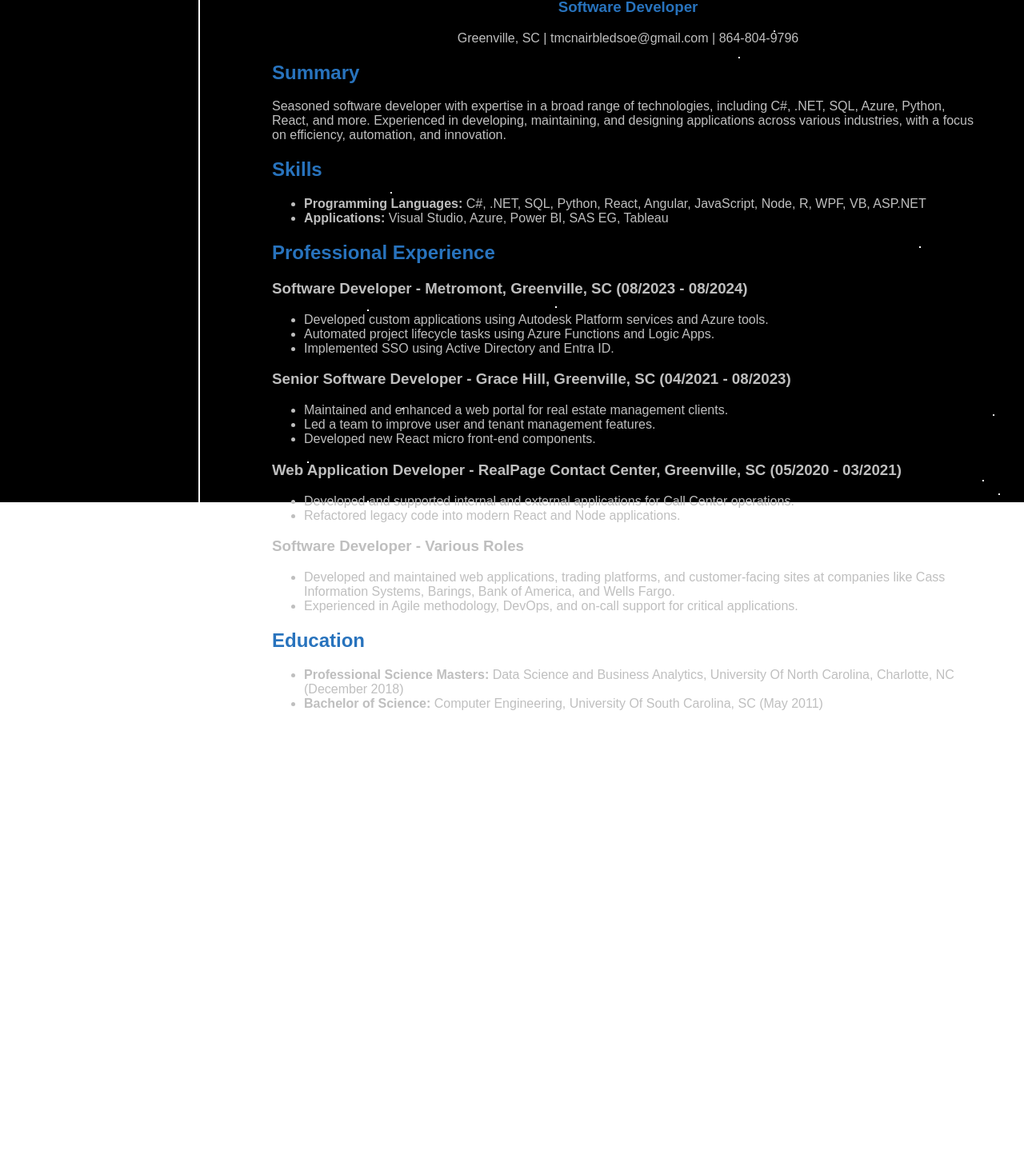
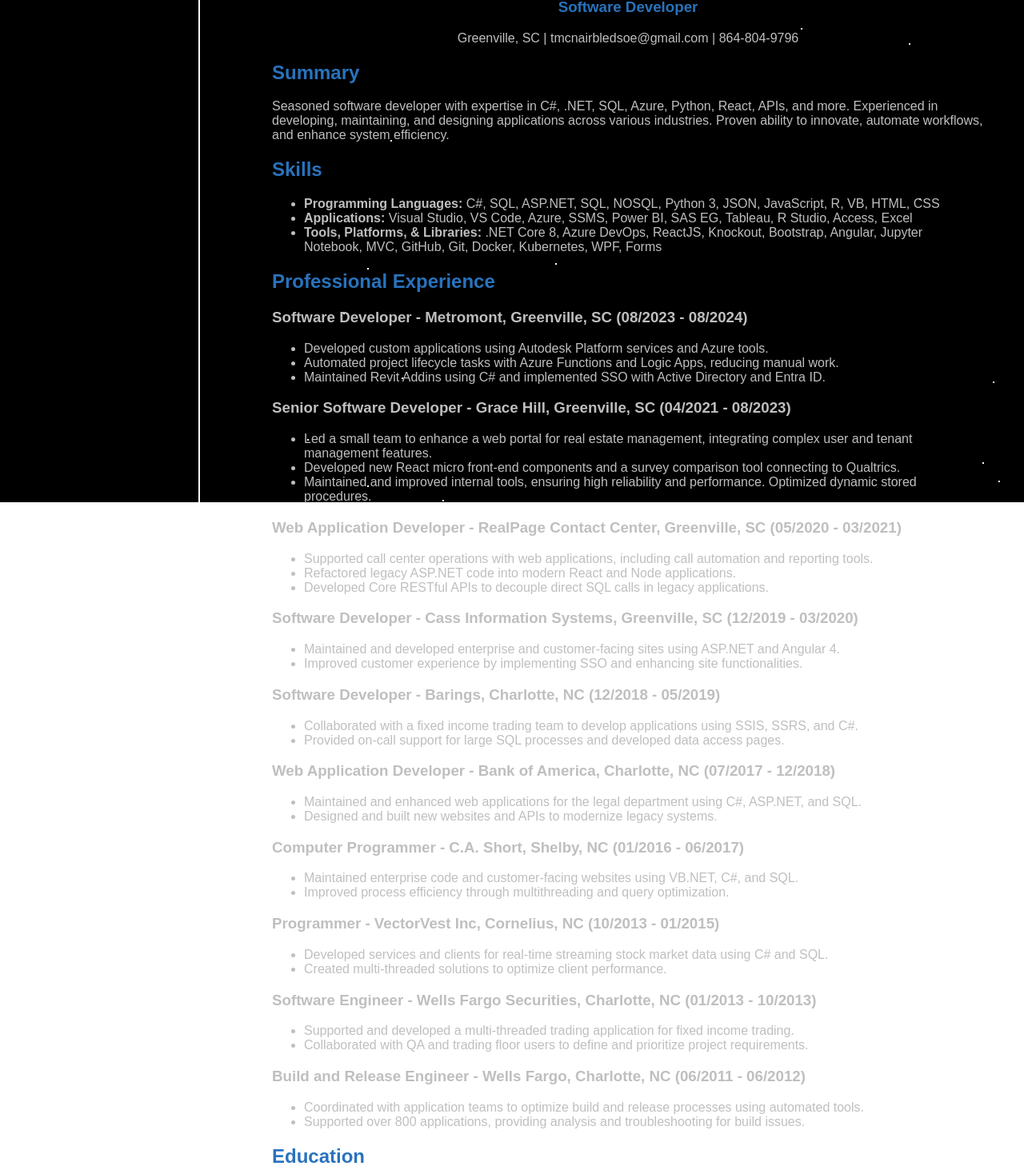
Before and after one commit to tmcnairbledsoe/mcnair-portfolio-site, a React (Create React App) app: page /resume in a window 1280 px wide. Shown: the part 172-1630 px from the top of the page at 80% size. Before the commit the page ends 1167 px from the top, so only its background shows below. Built offline with nearby package versions, Linux system fonts and the light colour scheme.

Commit message:
update resume

```diff
--- a/src/components/Resume.js
+++ b/src/components/Resume.js
@@ -10,16 +10,18 @@
       <section>
         <h2 style={{ color: '#2873bd' }}>Summary</h2>
         <p>
-          Seasoned software developer with expertise in a broad range of technologies, including C#, .NET, SQL, Azure, Python, React, and more.
-          Experienced in developing, maintaining, and designing applications across various industries, with a focus on efficiency, automation, and innovation.
+          Seasoned software developer with expertise in C#, .NET, SQL, Azure, Python, React, APIs, and more. Experienced in developing, maintaining,
+          and designing applications across various industries. Proven ability to innovate, automate workflows, and enhance system efficiency.
         </p>
       </section>
 
       <section>
         <h2 style={{ color: '#2873bd' }}>Skills</h2>
         <ul>
-          <li><strong>Programming Languages:</strong> C#, .NET, SQL, Python, React, Angular, JavaScript, Node, R, WPF, VB, ASP.NET</li>
-          <li><strong>Applications:</strong> Visual Studio, Azure, Power BI, SAS EG, Tableau</li>
+          <li><strong>Programming Languages:</strong> C#, SQL, ASP.NET, SQL, NOSQL, Python 3, JSON, JavaScript, R, VB, HTML, CSS</li>
+          <li><strong>Applications:</strong> Visual Studio, VS Code, Azure, SSMS, Power BI, SAS EG, Tableau, R Studio, Access, Excel</li>
+          <li><strong>Tools, Platforms, & Libraries:</strong> .NET Core 8, Azure DevOps, ReactJS, Knockout, Bootstrap, Angular, Jupyter Notebook,
+          MVC, GitHub, Git, Docker, Kubernetes, WPF, Forms</li>
         </ul>
       </section>
 
@@ -29,27 +31,64 @@
         <h3>Software Developer - Metromont, Greenville, SC (08/2023 - 08/2024)</h3>
         <ul>
           <li>Developed custom applications using Autodesk Platform services and Azure tools.</li>
-          <li>Automated project lifecycle tasks using Azure Functions and Logic Apps.</li>
-          <li>Implemented SSO using Active Directory and Entra ID.</li>
+          <li>Automated project lifecycle tasks with Azure Functions and Logic Apps, reducing manual work.</li>
+          <li>Maintained Revit Addins using C# and implemented SSO with Active Directory and Entra ID.</li>
         </ul>
 
         <h3>Senior Software Developer - Grace Hill, Greenville, SC (04/2021 - 08/2023)</h3>
         <ul>
-          <li>Maintained and enhanced a web portal for real estate management clients.</li>
-          <li>Led a team to improve user and tenant management features.</li>
-          <li>Developed new React micro front-end components.</li>
+          <li>Led a small team to enhance a web portal for real estate management, integrating complex user and tenant management features.</li>
+          <li>Developed new React micro front-end components and a survey comparison tool connecting to Qualtrics.</li>
+          <li>Maintained and improved internal tools, ensuring high reliability and performance. Optimized dynamic stored procedures.</li>
         </ul>
 
         <h3>Web Application Developer - RealPage Contact Center, Greenville, SC (05/2020 - 03/2021)</h3>
         <ul>
-          <li>Developed and supported internal and external applications for Call Center operations.</li>
-          <li>Refactored legacy code into modern React and Node applications.</li>
+          <li>Supported call center operations with web applications, including call automation and reporting tools.</li>
+          <li>Refactored legacy ASP.NET code into modern React and Node applications.</li>
+          <li>Developed Core RESTful APIs to decouple direct SQL calls in legacy applications.</li>
         </ul>
 
-        <h3>Software Developer - Various Roles</h3>
+        <h3>Software Developer - Cass Information Systems, Greenville, SC (12/2019 - 03/2020)</h3>
         <ul>
-          <li>Developed and maintained web applications, trading platforms, and customer-facing sites at companies like Cass Information Systems, Barings, Bank of America, and Wells Fargo.</li>
-          <li>Experienced in Agile methodology, DevOps, and on-call support for critical applications.</li>
+          <li>Maintained and developed enterprise and customer-facing sites using ASP.NET and Angular 4.</li>
+          <li>Improved customer experience by implementing SSO and enhancing site functionalities.</li>
+        </ul>
+
+        <h3>Software Developer - Barings, Charlotte, NC (12/2018 - 05/2019)</h3>
+        <ul>
+          <li>Collaborated with a fixed income trading team to develop applications using SSIS, SSRS, and C#.</li>
+          <li>Provided on-call support for large SQL processes and developed data access pages.</li>
+        </ul>
+
+        <h3>Web Application Developer - Bank of America, Charlotte, NC (07/2017 - 12/2018)</h3>
+        <ul>
+          <li>Maintained and enhanced web applications for the legal department using C#, ASP.NET, and SQL.</li>
+          <li>Designed and built new websites and APIs to modernize legacy systems.</li>
+        </ul>
+
+        <h3>Computer Programmer - C.A. Short, Shelby, NC (01/2016 - 06/2017)</h3>
+        <ul>
+          <li>Maintained enterprise code and customer-facing websites using VB.NET, C#, and SQL.</li>
+          <li>Improved process efficiency through multithreading and query optimization.</li>
+        </ul>
+
+        <h3>Programmer - VectorVest Inc, Cornelius, NC (10/2013 - 01/2015)</h3>
+        <ul>
+          <li>Developed services and clients for real-time streaming stock market data using C# and SQL.</li>
+          <li>Created multi-threaded solutions to optimize client performance.</li>
+        </ul>
+
+        <h3>Software Engineer - Wells Fargo Securities, Charlotte, NC (01/2013 - 10/2013)</h3>
+        <ul>
+          <li>Supported and developed a multi-threaded trading application for fixed income trading.</li>
+          <li>Collaborated with QA and trading floor users to define and prioritize project requirements.</li>
+        </ul>
+
+        <h3>Build and Release Engineer - Wells Fargo, Charlotte, NC (06/2011 - 06/2012)</h3>
+        <ul>
+          <li>Coordinated with application teams to optimize build and release processes using automated tools.</li>
+          <li>Supported over 800 applications, providing analysis and troubleshooting for build issues.</li>
         </ul>
       </section>
 
```
Also changed, not shown: src/components/Home.js (+11 -5 lines).
